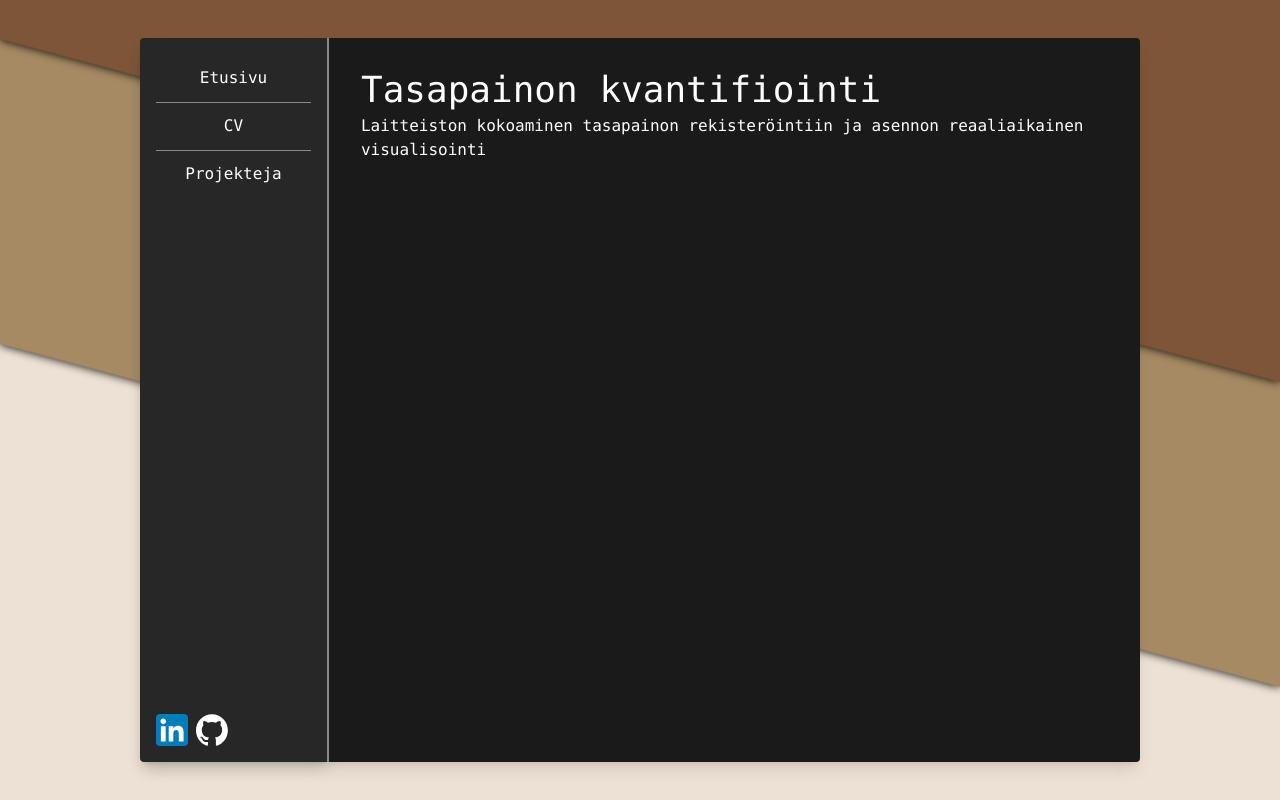
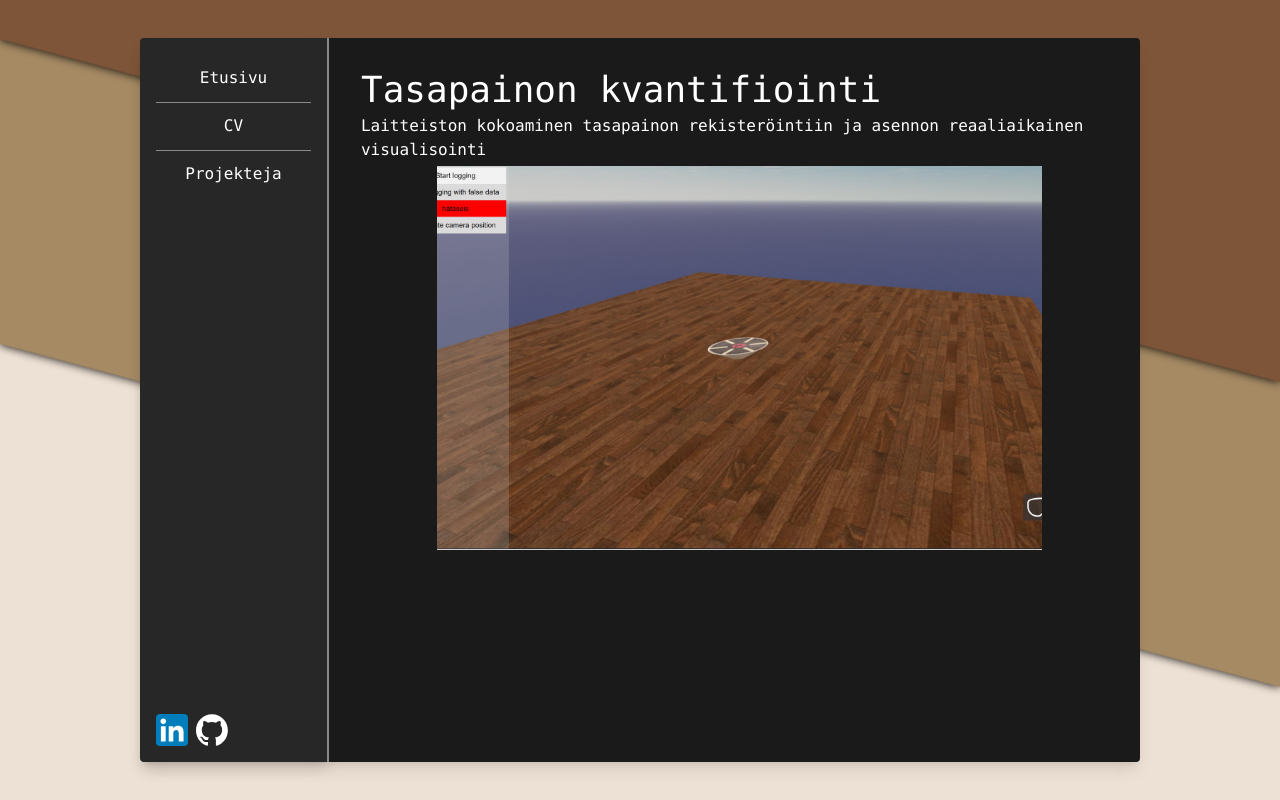
Before and after one commit to saarlemo/nettisivut, a Next.js app: page /projekteja/1 in a window 1280 px wide. Built offline with nearby package versions, Linux system fonts and the light colour scheme.

Commit message:
Projektisivun kuvat

```diff
--- a/app/projekteja/[id]/page.tsx
+++ b/app/projekteja/[id]/page.tsx
@@ -1,6 +1,7 @@
 // app/projekteja/[id]/page.tsx
 import MarkdownRenderer from '@/components/MarkdownRenderer';
 import projektit from '@/data/projektit';
+import ImageCarousel from '@/components/ImageCarousel';
 import { Projekti } from '@/types/projekti';
 
 export const generateStaticParams = () => {
@@ -19,7 +20,8 @@ const ProjectDetail = ({ params }: { params: { id: number } }) => {
     return (
         <div className="container mx-auto lg:pr-[6px] max-h-[100%] lg:overflow-auto">
             <h1 className="text-4xl mb-1">{projekti.title}</h1>
-            <p>{projekti.description}</p>
+            <p className="mb-1">{projekti.description}</p>
+            <ImageCarousel images={projekti.imageUrl} />
             {/*<img src={projekti.imageUrl} alt={projekti.title} className="w-full h-64 object-cover mb-4" />*/}
             <MarkdownRenderer filePath={projekti.detailedDescription} />
         </div>
--- /dev/null
+++ b/components/ImageCarousel.tsx
@@ -0,0 +1,72 @@
+// components/ImageCarousel.tsx
+'use client'
+import Image from 'next/image';
+import { useState } from 'react';
+
+interface CarouselProps {
+    images: string[];
+}
+
+const ImageCarousel: React.FC<CarouselProps> = ({ images }) => {
+    const [currentIndex, setCurrentIndex] = useState(0);
+
+    const goToPrevious = () => {
+        setCurrentIndex((prevIndex) => (prevIndex - 1 + images.length) % images.length);
+    }
+
+    const goToNext = () => {
+        setCurrentIndex((prevIndex) => (prevIndex + 1) % images.length);
+    }
+
+    return (
+        <div className="relative w-full h-96 max-w-4xl mx-auto">
+            <div className={`relative overflow-hidden ${images.length === 1 ? "h-full" : "h-[90%]" } w-full`}>
+                {images.map((image, index) => (
+                    <div
+                        key={index}
+                        className={`absolute inset-0 transition-transform transform ${
+                            index === currentIndex ? 'translate-x-0' : 'translate-x-full'
+                        }`}
+                        style={{ transitionDuration: '500ms'}}
+                    >
+                        <Image
+                            src={image}
+                            width={600}
+                            height={400}
+                            alt={`Projektin kuva ${index}`}
+                            className="mx-auto w-auto max-w-[80%] h-full object-cover"
+                        />
+                    </div>
+                ))}
+            </div>
+            <div className={`flex flex-row relative w-full ${images.length === 1 ? "hidden" : "h-[10%]" } w-full`}>
+                <button
+                    onClick={goToPrevious}
+                    className="flex items-center justify-end h-full w-full"
+                >
+                    <div className="inline-block w-4 h-4 border-b-2 border-l-2 border-white transform rotate-45"></div>
+                </button>
+                <div className="flex items-center justify-center h-full w-auto">
+                    {images.map((_, index) => (
+                    <div key={index} className="w-4 h-4 mx-1">
+                        <div
+                            className={`cursor-pointer ${
+                            index === currentIndex ? 'w-3 h-3 bg-[#fff] m-0.5' : 'w-2 h-2 bg-[#888] m-1'
+                            } rounded-full transition-all duration-300`}
+                        />
+                    </div>
+                    ))}
+                </div>
+                <button
+                    onClick={goToNext}
+                    className="flex items-center justify-start h-full w-full"
+                >
+                    <div className="inline-block w-4 h-4 border-t-2 border-r-2 border-white transform rotate-45"></div>
+                </button>
+            </div>
+
+        </div>
+    )
+}
+
+export default ImageCarousel;
```
Also changed, not shown: public/projektit/gc-kartta/gc-kartta.md (+1 -1 lines), 1 other file (tests, documents, lock files or other folders).
